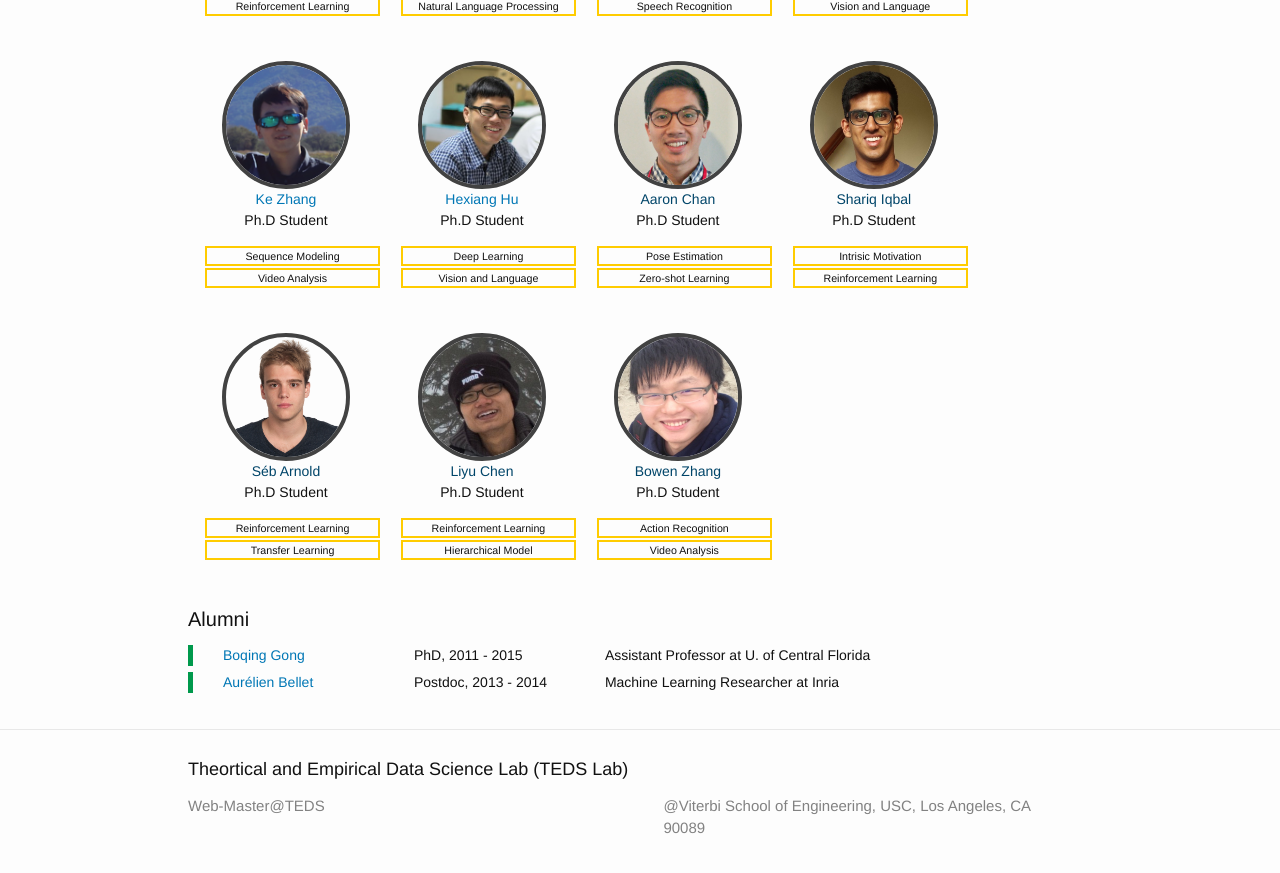
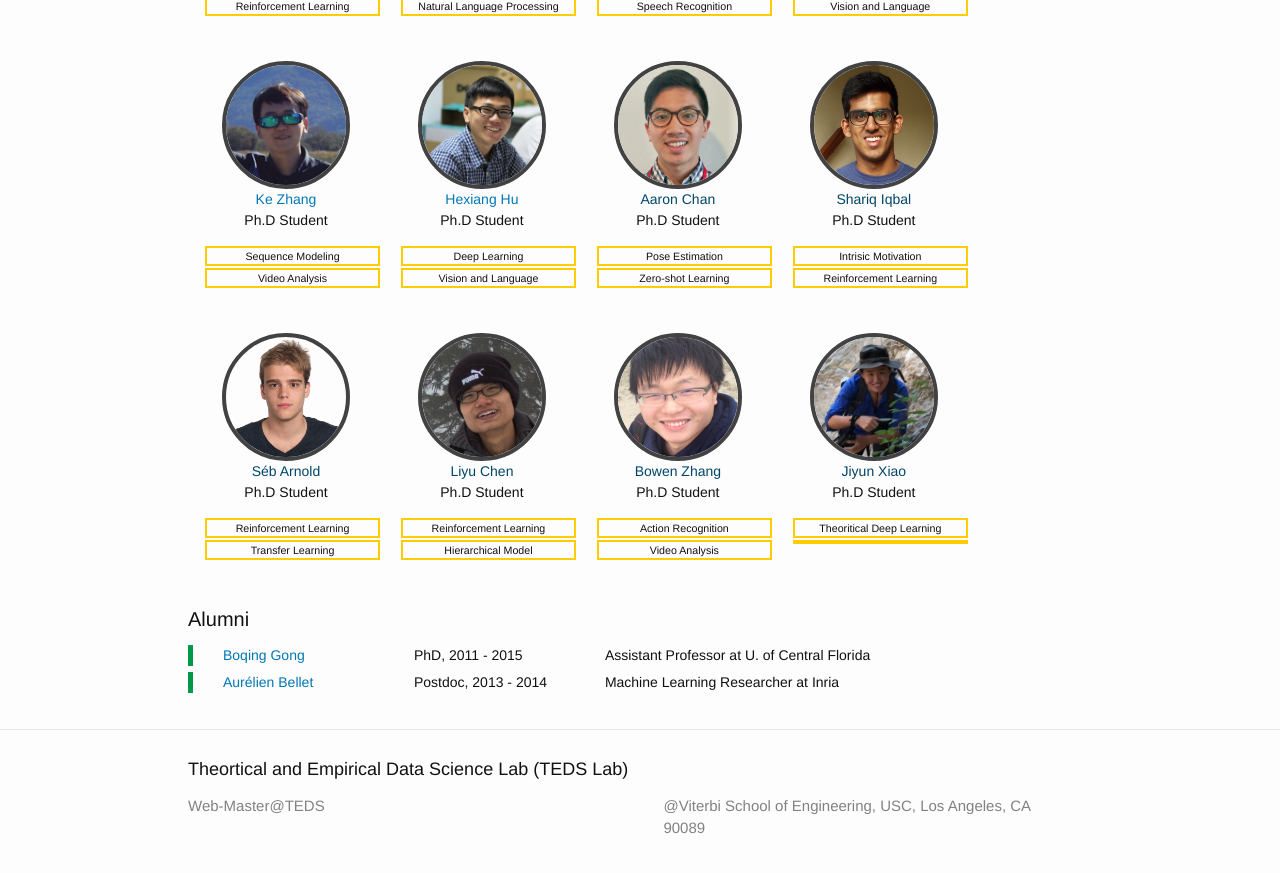
Before and after one commit to teds-usc/teds-usc.github.io, a Jekyll site: the page built from index.html, in a window 1280 px wide and 900 px high, scrolled down 670 px. Shown: the top 873 px of the window. Built offline with Jekyll 4.4.1, drawn with Linux system fonts in a browser that asks for light colours; nearby versions of some CDN libraries.

Commit message:
Update member

```diff
--- a/_data/members.yml
+++ b/_data/members.yml
@@ -75,3 +75,10 @@
   tags:
     - name: 'Action Recognition'
     - name: 'Video Analysis'
+- name: 'Jiyun Xiao'
+  img: '/img/members/jiyun.jpg'
+  url:  ''
+  title: 'Ph.D Student'
+  tags:
+    - name: 'Theoritical Deep Learning'
+    - name: ''
```
Also changed, not shown: img/members/jiyun.jpg (added), 1 other file.
